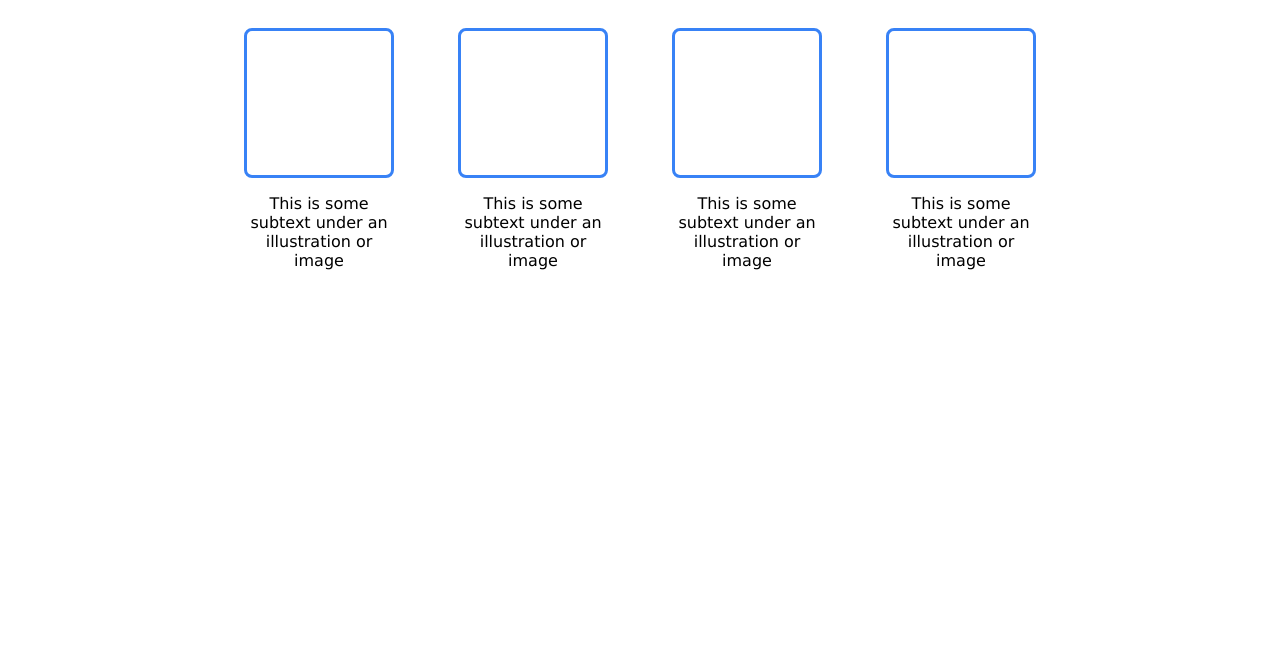
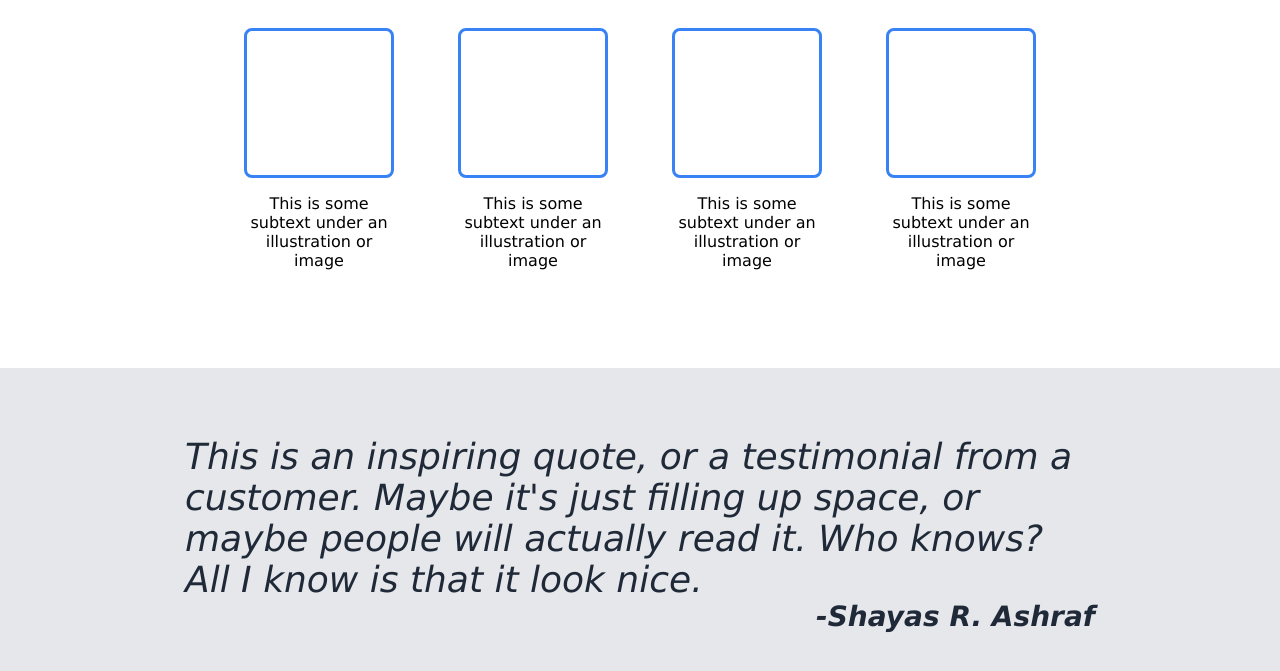
Before and after one commit to shayas-ra/landing-page, a plain HTML site: page index.html in a window 1280 px wide. Shown: the part 642-1313 px from the top of the page. Before the commit the page ends 1010 px from the top, so only its background shows below. Drawn offline with Linux system fonts and the light colour scheme.

Commit message:
Quote Section Created

```diff
--- a/index.html
+++ b/index.html
@@ -55,5 +55,8 @@
         </div>
       </div>
     </section>
+    <section class="quote container">
+      <blockquote>This is an inspiring quote, or a testimonial from a customer. Maybe it's just filling up space, or maybe people will actually read it. Who knows? All I know is that it look nice.<cite>-Shayas R. Ashraf</cite></blockquote>
+    </section>
   </body>
 </html>
--- a/styles/style.css
+++ b/styles/style.css
@@ -99,3 +99,20 @@ button {
     border-radius: 8px;
     margin: 0 auto;
 }
+
+.quote {
+    background-color: #e5e7eb;
+}
+
+.quote blockquote {
+    font-size: 36px;
+    font-style: italic;
+    color: #1f2937;
+}
+
+.quote cite {
+    display: block;
+    text-align: right;
+    font-size: 28px;
+    font-weight: bold;
+}
```
